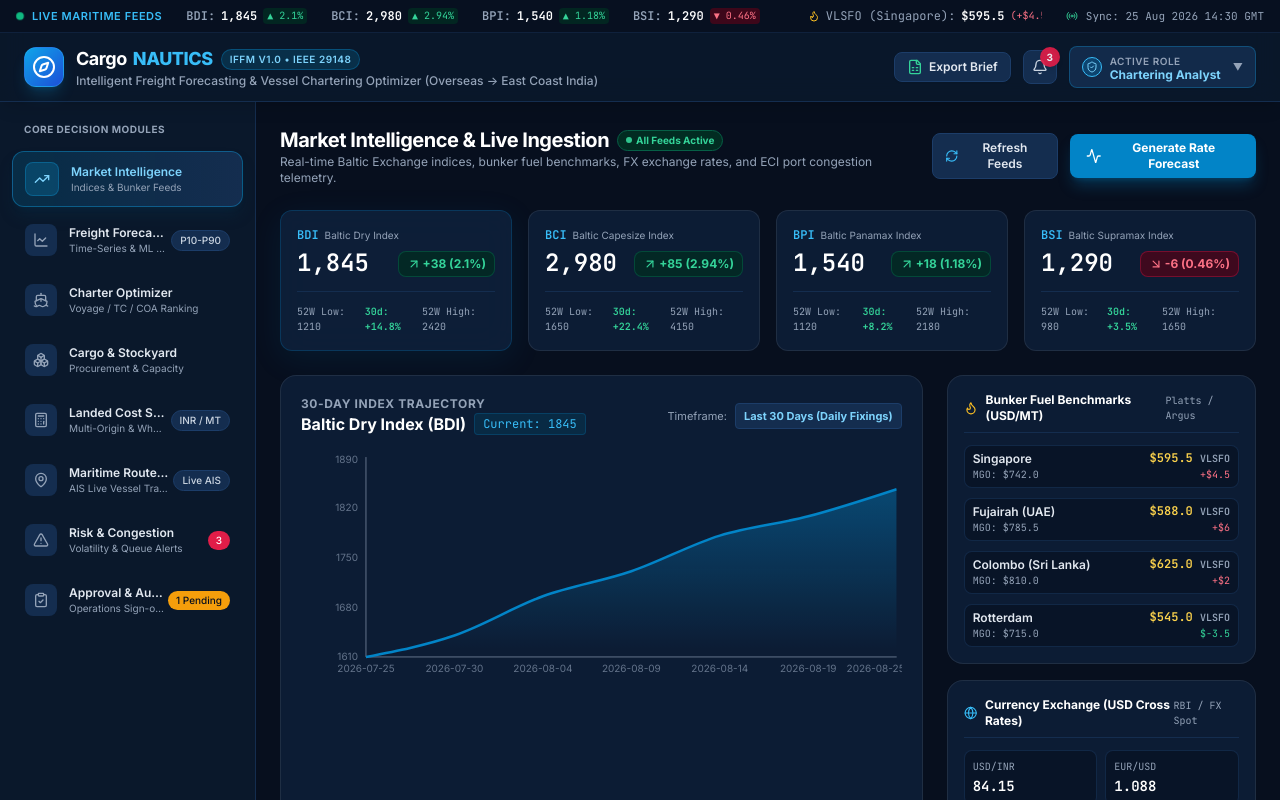
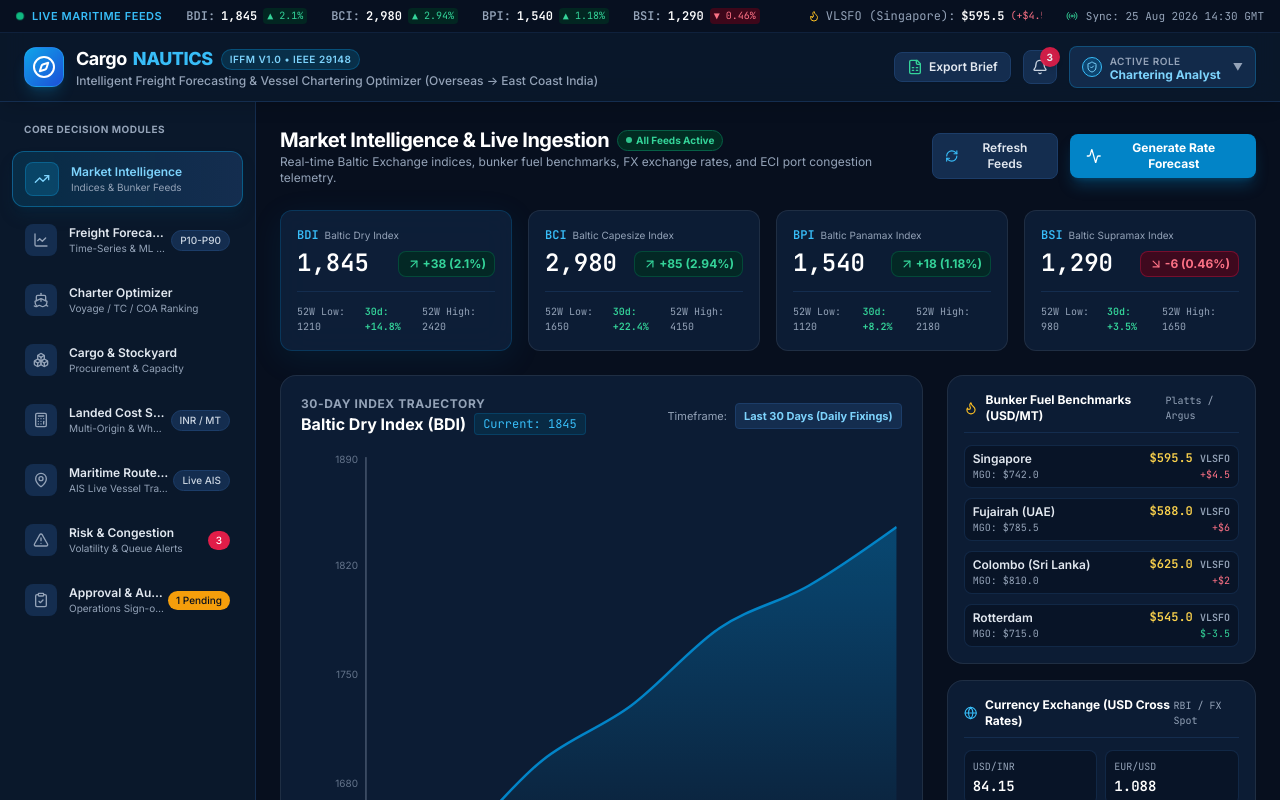
Before and after one commit to quirbyte/CargoNautics, a React (Vite) app: page / in a window 1280 px wide. Shown: the top 800 px of the page. Built offline with nearby package versions, Linux system fonts and the light colour scheme.

Commit message:
fix : fixed graph width

```diff
--- a/src/components/MarketOverview.tsx
+++ b/src/components/MarketOverview.tsx
@@ -136,9 +136,12 @@ export const MarketOverview: React.FC<MarketOverviewProps> = ({
       </div>
 
       {/* Index Interactive Chart & Driver Analysis */}
+      {/* Index Interactive Chart & Driver Analysis */}
       <div className="grid grid-cols-1 lg:grid-cols-3 gap-6">
-        <div className="lg:col-span-2 glass-panel p-5 rounded-2xl">
-          <div className="flex items-center justify-between mb-4">
+        {/* ADDED: flex flex-col to the parent panel */}
+        <div className="lg:col-span-2 glass-panel p-5 rounded-2xl flex flex-col">
+          {/* ADDED: shrink-0 to prevent the header from squishing */}
+          <div className="flex items-center justify-between mb-4 shrink-0">
             <div>
               <div className="text-xs font-bold text-slate-400 uppercase tracking-wider">30-Day Index Trajectory</div>
               <h3 className="text-base font-bold text-white flex items-center gap-2">
@@ -157,7 +160,7 @@ export const MarketOverview: React.FC<MarketOverviewProps> = ({
             </div>
           </div>
 
-          <div className="h-60 w-full">
+          <div className="flex-1 w-full min-h-[240px]">
             <ResponsiveContainer width="100%" height="100%">
               <AreaChart data={selectedIndex.historical}>
                 <defs>
```
